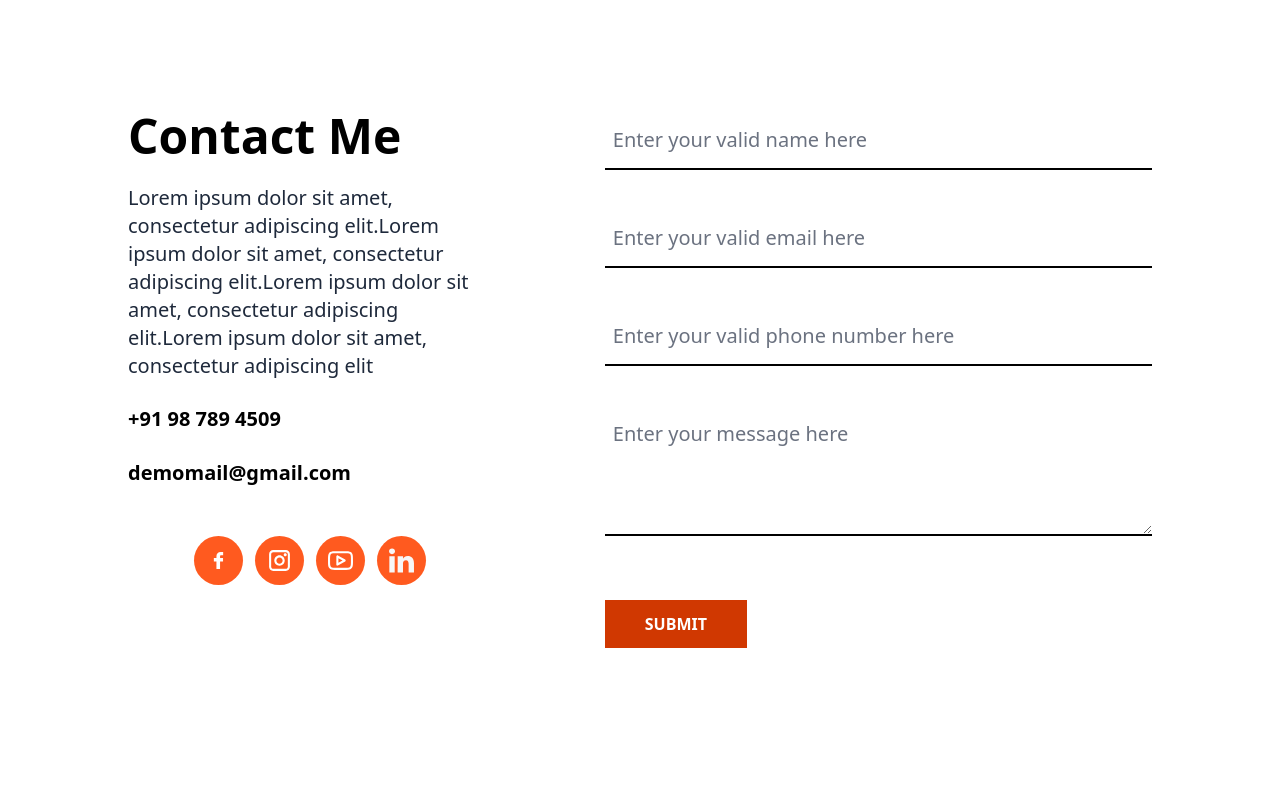
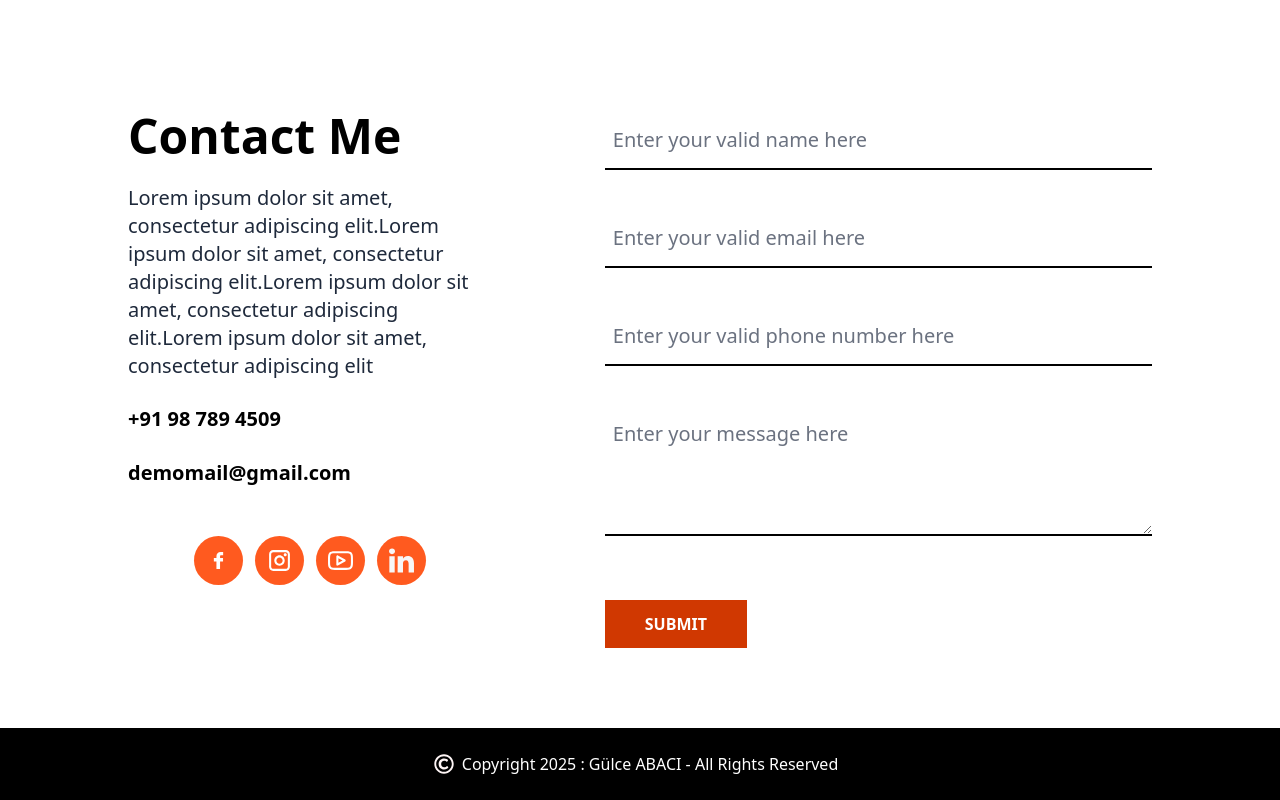
Before and after one commit to gulceabaci/PortfolioWebsite, a React (Create React App) app in the folder portfolio-website/: page / in a window 1280 px wide. Shown: the part 3936-4736 px from the top of the page. Before the commit the page ends 4664 px from the top, so only its background shows below. Built offline with nearby package versions, Linux system fonts and the light colour scheme.

Commit message:
Footer.js

```diff
--- a/portfolio-website/package.json
+++ b/portfolio-website/package.json
@@ -9,6 +9,7 @@
     "react": "^19.0.0",
     "react-dom": "^19.0.0",
     "react-scripts": "5.0.1",
+    "react-scroll": "^1.9.0",
     "web-vitals": "^4.2.4"
   },
   "scripts": {
--- a/portfolio-website/src/sections/Footer.js
+++ b/portfolio-website/src/sections/Footer.js
@@ -1,10 +1,29 @@
-import React from 'react'
+import React from 'react';
+import copyright from '../assets/icons/copyright.svg';
+import totop from '../assets/icons/totop.svg';
+import {Link} from 'react-scroll';
 
 function Footer() {
   return (
-    <div>
+    <section className='w-full bg-black text-white p-6'>
+      <div className='flex justify-center items-center gap-2 text-center'>
+        <img src={copyright} alt='copyright image' width={20} height={20}/>
+        <h1>Copyright 2025 : Gülce ABACI - All Rights Reserved</h1>
+        <Link
+        to='home'
+        spy={true}
+        smooth={true}
+        offset={-100}>
+        <img className='fixed bottom-20 right-3 cursor-pointer'
+        width={55}
+        height={55}
+        src={totop}
+        alt='scroll to top image' /></Link>
 
-    </div>
+        </div>
+
+
+    </section>
   )
 }
 
```
Also changed, not shown: 1 other file (tests, documents, lock files or other folders).
